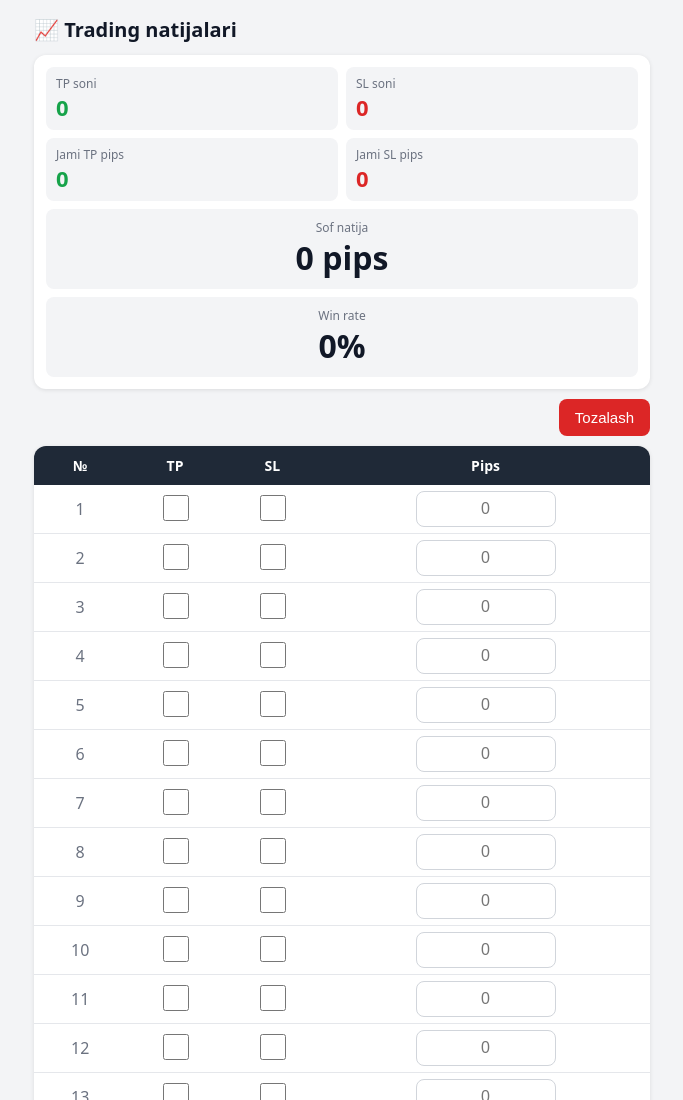
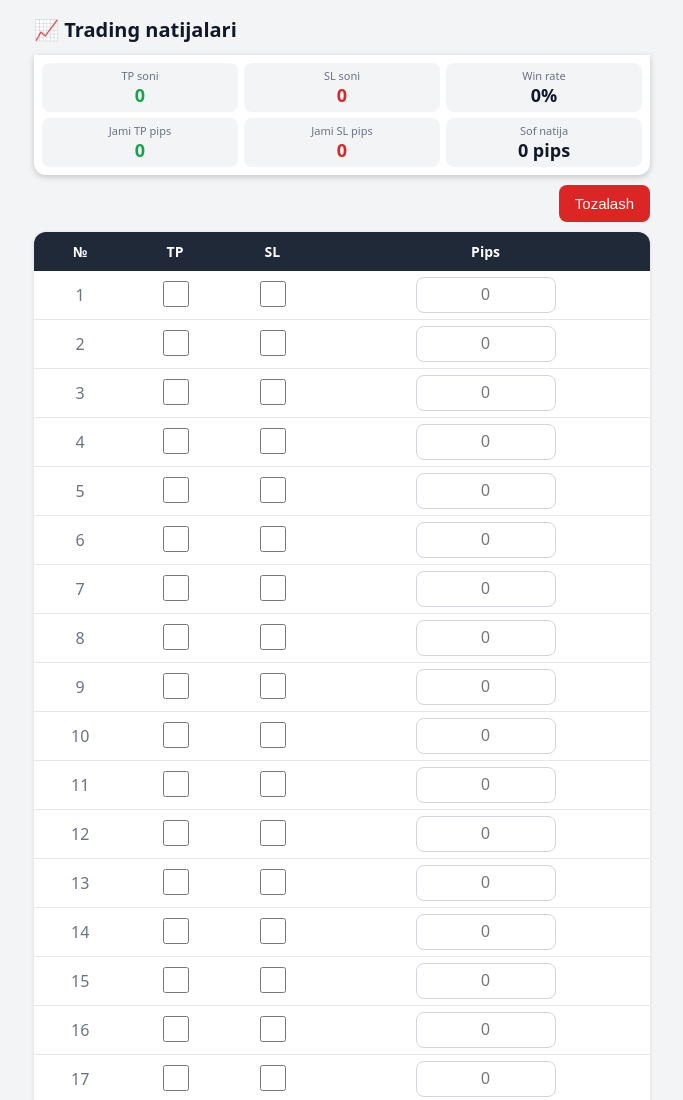
Before and after one commit to a63333407-code/lnstagram-login, a plain HTML site: page trading.html in a window 1280 px wide. Shown: the top 1100 px of the page, without its empty margins (298-981 px from the left). Drawn offline with Linux system fonts and the light colour scheme.

Commit message:
Natija blokini ixcham va qotib turadigan qilish
Co-Authored-By: Claude Sonnet 5.5 <noreply@anthropic.com>
Claude-Session: https://claude.ai/code/session_0163PT4J3tJsxyZZ3pCcdPFm

```diff
--- a/trading.html
+++ b/trading.html
@@ -10,18 +10,16 @@
   body { margin:0; font-family:system-ui,-apple-system,Segoe UI,Roboto,sans-serif; background:var(--bg); color:var(--tx); }
   .wrap { max-width:640px; margin:0 auto; padding:12px; }
   h1 { font-size:20px; margin:4px 0 12px; }
-  .summary { background:var(--card); border-radius:12px; padding:12px; box-shadow:0 1px 4px rgba(0,0,0,.1); position:sticky; top:0; z-index:5; }
-  .grid { display:grid; grid-template-columns:repeat(2,1fr); gap:8px; }
-  .box { background:var(--bg); border-radius:8px; padding:8px 10px; }
-  .box .l { font-size:12px; color:var(--mut); }
-  .box .v { font-size:22px; font-weight:700; }
+  .summary { background:var(--card); border-radius:0 0 12px 12px; padding:8px; box-shadow:0 2px 6px rgba(0,0,0,.2); position:sticky; top:0; z-index:5; }
+  .grid { display:grid; grid-template-columns:repeat(3,1fr); gap:6px; }
+  .box { background:var(--bg); border-radius:8px; padding:5px 6px; text-align:center; }
+  .box .l { font-size:11px; color:var(--mut); white-space:nowrap; }
+  .box .v { font-size:18px; font-weight:700; }
   .green { color:var(--g); } .red { color:var(--r); }
-  .net { grid-column:1/-1; text-align:center; padding:10px; }
-  .net .v { font-size:32px; }
   .row-actions { display:flex; justify-content:flex-end; margin:10px 0; }
   button { background:var(--r); color:#fff; border:0; border-radius:8px; padding:10px 16px; font-size:15px; cursor:pointer; }
   table { width:100%; border-collapse:collapse; background:var(--card); border-radius:12px; overflow:hidden; box-shadow:0 1px 4px rgba(0,0,0,.1); }
-  th { background:#1f2937; color:#fff; padding:10px 6px; font-size:14px; position:sticky; top:0; }
+  th { background:#1f2937; color:#fff; padding:10px 6px; font-size:14px; }
   td { padding:6px; text-align:center; border-bottom:1px solid var(--bd); }
   td:first-child { color:var(--mut); width:15%; }
   input[type=checkbox] { width:26px; height:26px; cursor:pointer; }
@@ -36,10 +34,10 @@
     <div class="grid">
       <div class="box"><div class="l">TP soni</div><div class="v green" id="tpCount">0</div></div>
       <div class="box"><div class="l">SL soni</div><div class="v red" id="slCount">0</div></div>
+      <div class="box"><div class="l">Win rate</div><div class="v" id="wr">0%</div></div>
       <div class="box"><div class="l">Jami TP pips</div><div class="v green" id="tpPips">0</div></div>
       <div class="box"><div class="l">Jami SL pips</div><div class="v red" id="slPips">0</div></div>
-      <div class="box net"><div class="l">Sof natija</div><div class="v" id="net">0 pips</div></div>
-      <div class="box net"><div class="l">Win rate</div><div class="v" id="wr">0%</div></div>
+      <div class="box"><div class="l">Sof natija</div><div class="v" id="net">0 pips</div></div>
     </div>
   </div>
   <div class="row-actions"><button id="clear">Tozalash</button></div>
```
